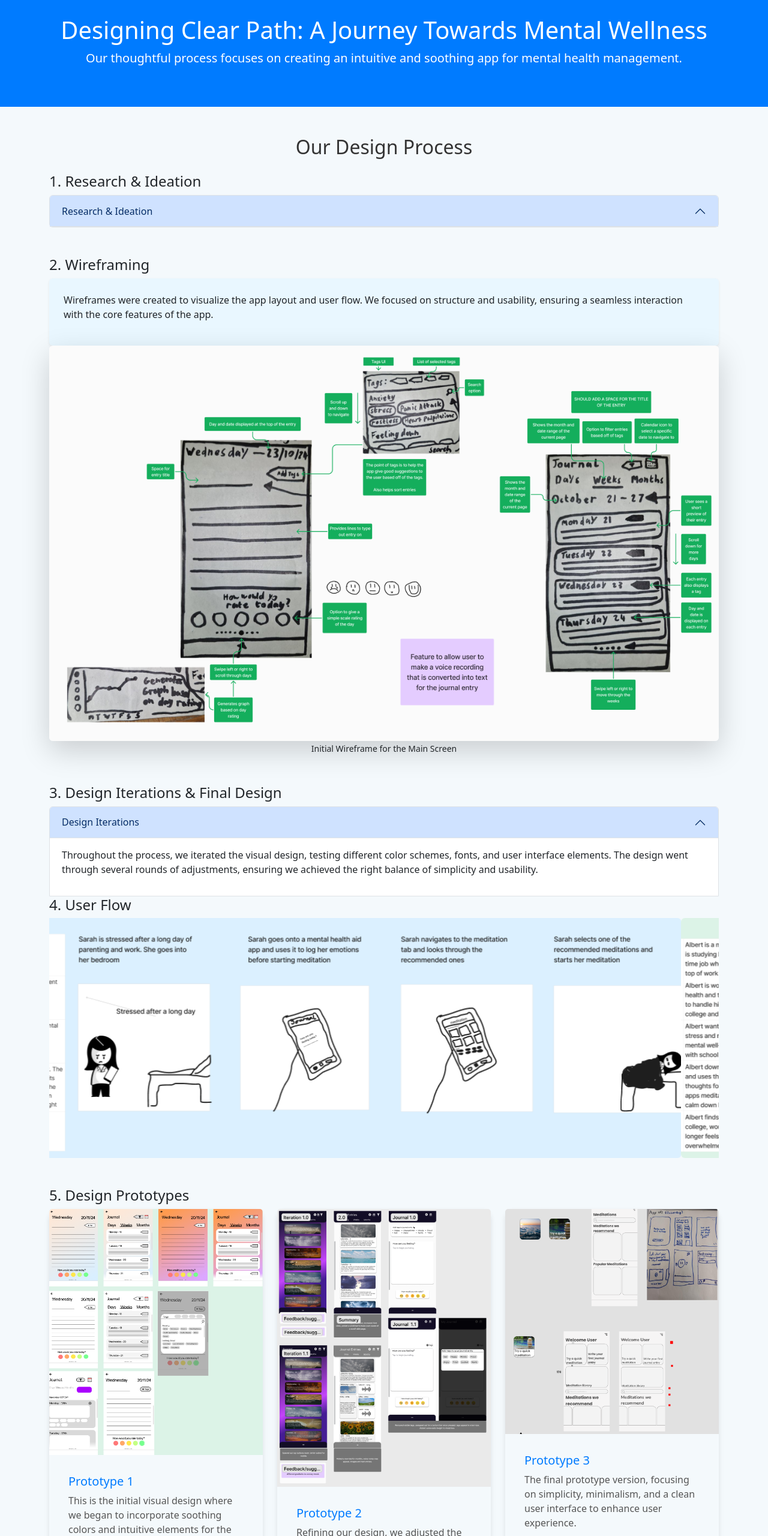
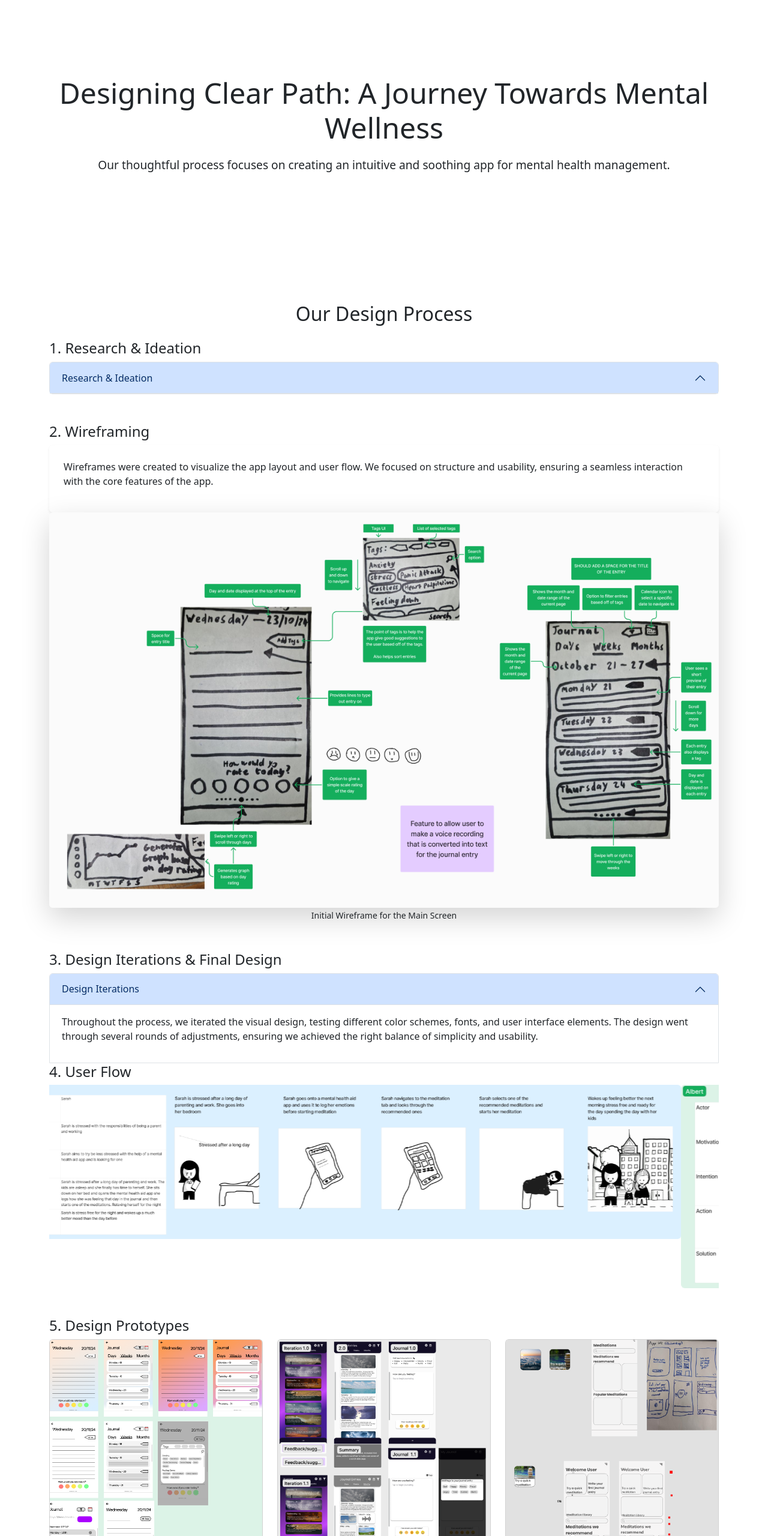
Before and after one commit to Morgueniadt/Web-design-frame-works, a website: page sass/bootstrap/design_process.html in a window 1280 px wide. Shown: the part 80-2640 px from the top of the page at 60% size. Drawn offline with nearby package versions, Linux system fonts and the light colour scheme.

Commit message:
removed the style section

```diff
--- a/sass/bootstrap/design_process.html
+++ b/sass/bootstrap/design_process.html
@@ -3,67 +3,9 @@
 <head>
     <meta charset="UTF-8" />
     <meta name="viewport" content="width=device-width, initial-scale=1.0" />
-    <link rel="stylesheet" href="https://cdn.jsdelivr.net/npm/bootstrap@5.3.0-alpha1/dist/css/bootstrap.min.css" />
+    <link rel="stylesheet" href="./css/bootstrap.css" />
     <title>Clear Path: Design Process</title>
-    <style>
-        body {
-            background-color: #f4f9fc;
-        }
-        .navbar {
-            background-color: #007bff;
-        }
-        .navbar-brand, .nav-link {
-            color: white;
-        }
-        .navbar-brand:hover, .nav-link:hover {
-            color: #f4f9fc;
-        }
-        .hero-section {
-            background-color: #007bff;
-            color: white;
-            padding: 50px 0;
-            text-align: center;
-        }
-        .section-title {
-            font-size: 2rem;
-            color: #333;
-            margin-bottom: 20px;
-        }
-        .bg-light-card {
-            background-color: #e9f7ff;
-            border-radius: 15px;
-        }
-        .carousel-item img {
-            height: 400px;
-            object-fit: cover;
-        }
-        footer {
-            background-color: #343a40;
-            color: white;
-        }
-        footer a {
-            color: #007bff;
-        }
-        footer a:hover {
-            color: #f4f9fc;
-        }
-        .card-custom {
-            border: none;
-            background-color: #f4f9fc;
-            box-shadow: 0 4px 8px rgba(0,0,0,0.1);
-            border-radius: 15px;
-        }
-        .card-custom .card-body {
-            padding: 2rem;
-        }
-        .card-custom h5 {
-            color: #007bff;
-        }
-        .card-custom p {
-            font-size: 1rem;
-            color: #555;
-        }
-    </style>
+
 </head>
 <body>
     <!-- Navbar -->
```
